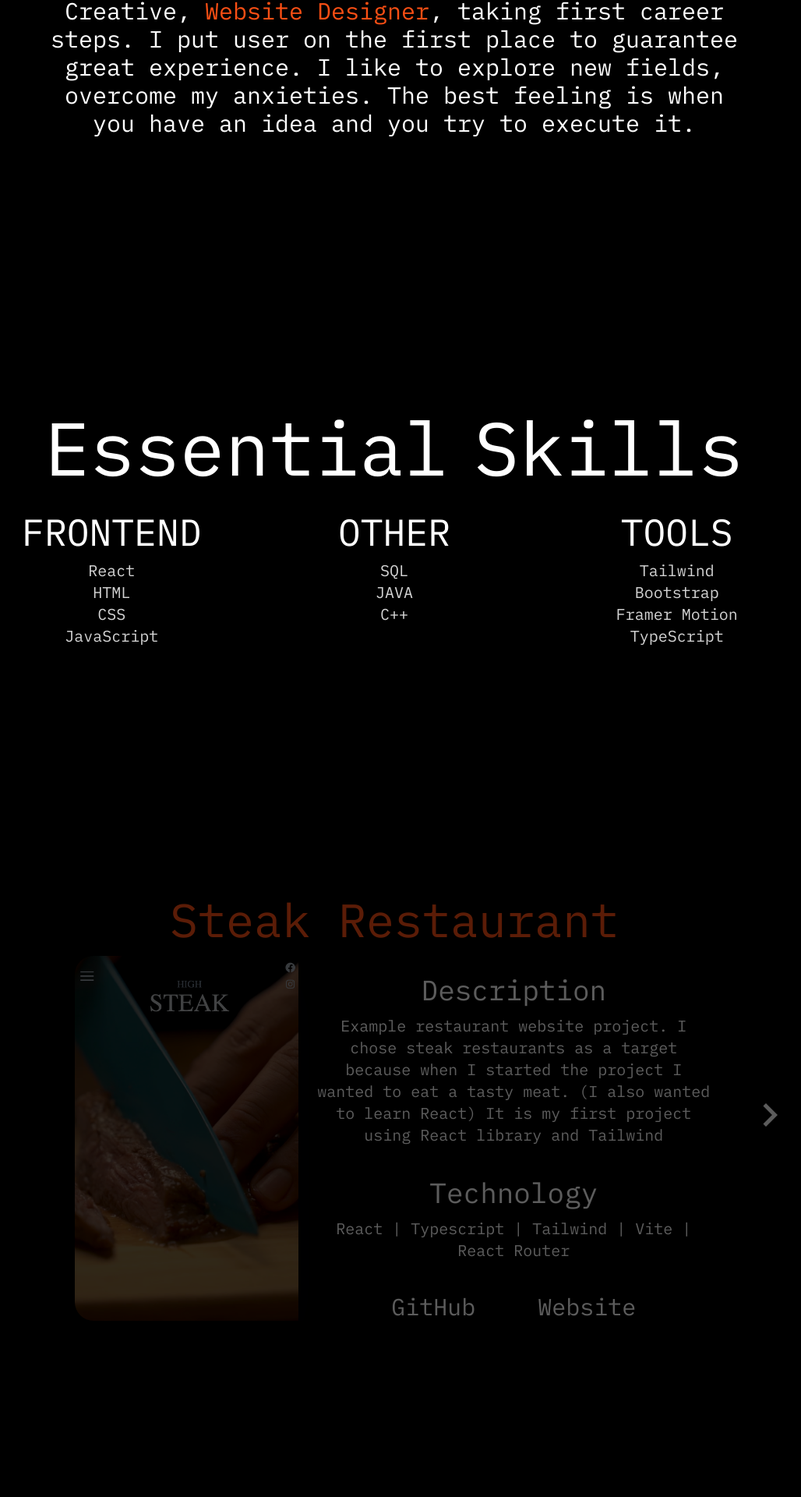
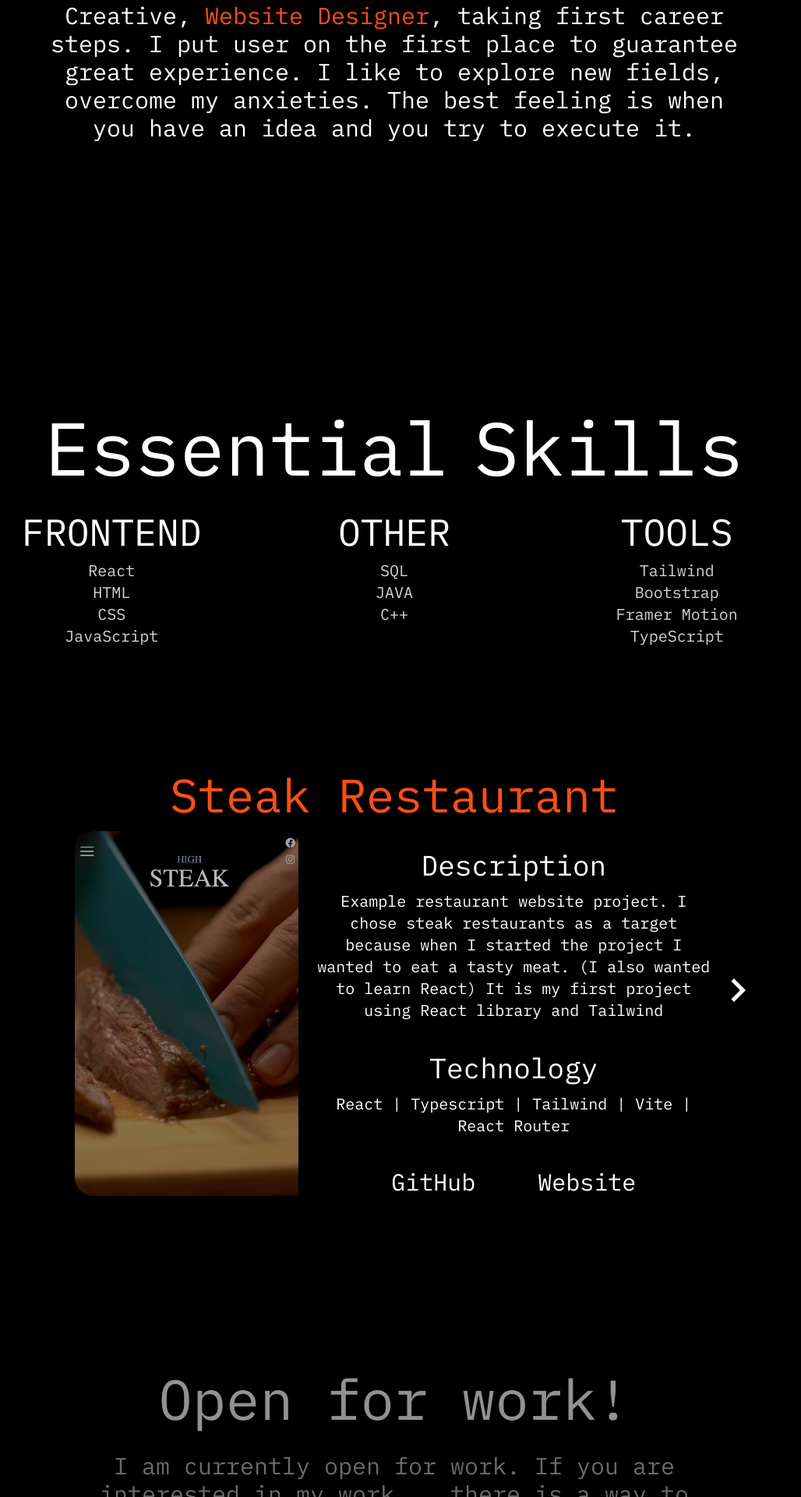
Before and after one commit to Krrystian/portfolio-2.0, a React (Vite) app: page / in a window 1280 px wide. Shown: the part 818-2738 px from the top of the page at 78% size, without its empty margins (134-1162 px from the left). Built offline with nearby package versions, Linux system fonts and the light colour scheme.

Commit message:
fixes & scroll

```diff
--- a/src/components/About.tsx
+++ b/src/components/About.tsx
@@ -1,8 +1,11 @@
 import { motion, useScroll, useTransform } from "framer-motion";
 import { Parallax } from "./Parallax";
 import { useEffect, useRef, useState } from "react";
-
-export const About = () => {
+interface Props {
+  refersA: React.RefObject<HTMLDivElement>;
+  refersB: React.RefObject<HTMLDivElement>;
+}
+export const About = ({ refersA, refersB }: Props) => {
   const scrollRef = useRef(null);
   const [scrollPosition, setScrollPosition] = useState<number>(0);
   const [hover, setHover] = useState<number>(-1);
@@ -39,23 +42,14 @@ export const About = () => {
   });
 
   const line = "Essential Skills";
-
-  // type Props = {
-  //   value: string;
-  // };
-  // const ProgressBar = ({ value }: Props) => {
-  //   return (
-  //     <div className="bg-neutral-900 rounded-xl m-1 overflow-hidden">
-  //       <div className={`h-full bg-[#fb4f14] w-[30%]`}></div>
-  //     </div>
-  //   );
-  // };
-
   return (
     <>
       <div className="h-[50vh] flex flex-col z-[1] text-center cursor-default">
         <Parallax>
-          <motion.div className=" text-white md:mx-48 mx-6 text-2xl xl:text-3xl">
+          <motion.div
+            ref={refersA}
+            className="text-white md:mx-48 mx-6 text-2xl xl:text-3xl"
+          >
             <motion.p ref={scrollRef} style={{ y: scrollValue }} className="">
               Creative,&nbsp;
               <motion.span
@@ -76,7 +70,11 @@ export const About = () => {
           </motion.div>
         </Parallax>
       </div>
-      <div className="h-[80vh] flex flex-col text-center text-white md:mx-24 mt-32 mx-6 cursor-default">
+
+      <div
+        ref={refersB}
+        className="h-[60vh] flex flex-col text-center text-white md:mx-24 mt-32 mx-6 cursor-default"
+      >
         <Parallax>
           <h2 className="md:text-7xl xl:text-8xl text-3xl flex flex-col md:flex-row justify-center border-b-2 md:border-none border-[#fb4f14]">
             {line.split(" ").map((word, index) => {
--- a/src/components/Blackdrop.tsx
+++ b/src/components/Blackdrop.tsx
@@ -2,15 +2,27 @@ import { motion } from "framer-motion";
 import { useState } from "react";
 import { IconContext } from "react-icons";
 import { BsLinkedin, BsGithub } from "react-icons/bs";
+
 interface Props {
+  setOnClick: (value: boolean) => void;
   onClick: boolean;
   items: string[];
+  refers: React.RefObject<HTMLDivElement>[];
 }
 
-export const Blackdrop = ({ onClick, items }: Props) => {
+export const Blackdrop = ({ setOnClick, onClick, items, refers }: Props) => {
   const heightUser: number = window.innerHeight + 1000;
   const widthUser: number = window.innerWidth + 1000;
   const [animationCompleted, setAnimationCompleted] = useState<boolean>(false);
+
+  const scrollIntoSection = (elementRef: React.RefObject<HTMLDivElement>) => {
+    elementRef.current?.scrollIntoView({
+      behavior: "smooth",
+      block: "center",
+      inline: "center",
+    });
+  };
+
   return (
     <div className="absolute h-full w-full flex justify-center items-center">
       <motion.div
@@ -40,7 +52,14 @@ export const Blackdrop = ({ onClick, items }: Props) => {
                   className="mb-4 cursor-pointer"
                   whileHover={{ color: "#fb4f14", scale: 1.2 }}
                 >
-                  <a href="">{item}</a>
+                  <a
+                    onClick={() => {
+                      scrollIntoSection(refers[index]);
+                      setOnClick(!onClick);
+                    }}
+                  >
+                    {item}
+                  </a>
                 </motion.div>
               );
             })}
--- /dev/null
+++ b/src/components/Contact.tsx
@@ -0,0 +1,58 @@
+import React, { useTransition } from "react";
+import { Parallax } from "./Parallax";
+import { motion } from "framer-motion";
+interface Props {
+  refers: React.RefObject<HTMLDivElement>;
+}
+
+export const Contact = ({ refers }: Props) => {
+  const line: string = "Open for work!";
+
+  return (
+    <div className="h-[85vh] md:h-[75vh] flex justify-center cursor-default mt-32">
+      <div
+        ref={refers}
+        className="h-[50vh] text-2xl md:text-3xl  text-white text-center w-[90%] md:w-[60%]"
+      >
+        <Parallax>
+          <div className="text-3xl md:text-7xl mb-8">
+            {[...line].map((word, index) => {
+              return (
+                <motion.span
+                  key={index}
+                  whileHover={{
+                    color: "#fb4f14",
+                    transition: { duration: 0.3 },
+                  }}
+                >
+                  {word}
+                </motion.span>
+              );
+            })}
+          </div>
+        </Parallax>
+        <Parallax>
+          <div>
+            I am currently open for work. If you are interested in my work...
+            there is a way to talk!
+          </div>
+        </Parallax>
+        <Parallax>
+          <div className="text-[#fb4f14] text-xl md:text-3xl cursor-pointer my-8">
+            <a href="mailto:krystiancichorz708@gmail.com">
+              krystiancichorz708@gmail.com
+            </a>
+          </div>
+        </Parallax>
+        <Parallax>
+          <div>
+            You know what to do with it right? I will handle not only your
+            positive mails but also criique or advices! If you have any
+            commission or propositions... I will be greateful to hear it from
+            you!
+          </div>
+        </Parallax>
+      </div>
+    </div>
+  );
+};
--- a/src/components/Hamburger.tsx
+++ b/src/components/Hamburger.tsx
@@ -2,8 +2,8 @@ import { motion } from "framer-motion";
 import React from "react";
 
 interface Props {
-  setOnClick: React.Dispatch<React.SetStateAction<boolean>>;
-  setOnHover: React.Dispatch<React.SetStateAction<boolean>>;
+  setOnClick: (value: boolean) => void;
+  setOnHover: (value: boolean) => void;
   onClick: boolean;
   onHover: boolean;
 }
--- a/src/components/Hero.tsx
+++ b/src/components/Hero.tsx
@@ -2,8 +2,10 @@ import React, { useState } from "react";
 import { Sentence } from "./Sentence";
 import { Parallax } from "./Parallax";
 import { motion, useScroll, useTransform } from "framer-motion";
-
-export const Hero = () => {
+interface Props {
+  refers: React.RefObject<HTMLDivElement>;
+}
+export const Hero = ({ refers }: Props) => {
   const line1 = "Hello";
   const line2 = "I'm Krystian";
   const line3 = "Junior Web Developer";
@@ -20,7 +22,10 @@ export const Hero = () => {
     <>
       <div className="h-[100vh] flex flex-col justify-center items-center cursor-default z-[1]">
         <Parallax>
-          <div className="flex flex-col justify-between relative h-[40px] w-full">
+          <div
+            ref={refers}
+            className="flex flex-col justify-between relative h-[40px] w-full"
+          >
             <motion.div style={{ y: yValue1 }}>
               <Sentence
                 specs="text-neutral-400 text-5xl text-center md:text-[10rem] absolute w-full top-[-50px] md:top-[-175px]"
--- a/src/components/Projects.tsx
+++ b/src/components/Projects.tsx
@@ -2,12 +2,10 @@ import { motion } from "framer-motion";
 import { Parallax } from "./Parallax";
 import { useState, useEffect } from "react";
 import { MdKeyboardArrowLeft, MdKeyboardArrowRight } from "react-icons/md";
-//Obrazki w roznym tempie pojawiaja sie na ekranie oraz po kliknięciu wyświetlają moduły.
-
-//KONTAKT - Pomysł: Wyświetlenie informacji na środku o mozliwosci kontaktu ze mną oraz na dole
-//po czasie animacja strzałki kontaktującej do mnie
-
-export const Projects = () => {
+interface Props {
+  refers: React.RefObject<HTMLDivElement>;
+}
+export const Projects = ({ refers }: Props) => {
   let [element, setElement] = useState<number>(0);
   useEffect(() => setElement(0), []);
   const items = [
@@ -28,6 +26,15 @@ export const Projects = () => {
       technology: "JavaScript | Bootstrap",
       github: "https://github.com/Krrystian/MysteryBox-Shop",
       website: "https://krrystian.github.io/MysteryBox-Shop/",
+    },
+    {
+      name: "Portfolio v1",
+      image: "photos/portfolio.png",
+      description:
+        "My first protfolio that has nothing to do with website styling, but it was my first attempt to make a website. I mostly used plain CSS and HTML with JavaScript to complete it. It's not mobile first =C",
+      technology: "JavaScript | HTML | CSS",
+      github: "https://github.com/Krrystian/Portfolio",
+      website: "https://krrystian.github.io/Portfolio",
     },
   ];
   type cardProps = {
@@ -51,14 +58,13 @@ export const Projects = () => {
     return (
       <motion.div
         key={index}
-        className={
-          index === element
-            ? "bg-transparent rounded-3xl w-[80%] absolute"
-            : "hidden"
-        }
+        initial={{ opacity: 0 }}
+        animate={index === element ? { opacity: 1 } : { opacity: 0 }}
+        transition={{ duration: 1 }}
+        className="bg-transparent rounded-3xl w-[80%] absolute"
       >
-        <p className="mb-4 text-3xl lg:text-6xl text-[#fb4f14]">{name}</p>
-        <div className="text-2xl flex justify-between mb-4 lg:hidden ">
+        <p className="mb-4 text-3xl xl:text-6xl text-[#fb4f14]">{name}</p>
+        <div className="text-2xl flex justify-between mb-4 xl:hidden ">
           <motion.a href={github} whileHover={{ color: "#fb4f14" }}>
             GitHub
           </motion.a>
@@ -69,9 +75,9 @@ export const Projects = () => {
         <div className="h-full overflow-hidden flex justify-center gap-5 rounded-3xl">
           <img
             src={image}
-            className="object-cover brightness-75 shadow-slate-950 shadow-2xl lg:w-[35%]"
+            className="object-cover brightness-75 shadow-slate-950 shadow-2xl xl:w-[35%]"
           />
-          <div className="hidden lg:flex text-xl flex-col">
+          <div className="hidden xl:flex text-xl flex-col">
             <h3 className="text-4xl mt-10 md:mt-6 mb-3">Description</h3>
             <p>{description}</p>
             <h3 className="text-4xl mt-10 mb-3">Technology</h3>
@@ -97,29 +103,40 @@ export const Projects = () => {
   };
 
   return (
-    <div className=" h-[100vh] text-white flex justify-center text-6xl">
-      <div className="h-[70vh] flex justify-center text-center relative">
+    <div className=" h-[80vh] text-white flex justify-center text-6xl">
+      <div
+        ref={refers}
+        className="h-[70vh] flex justify-center text-center relative"
+      >
         <Parallax>
           <motion.div
             className={
-              "absolute cursor-pointer flex left-[-10%] lg:left-0 items-center h-[70vh] bg-[rgba(0,0,0,0.35)] rounded-2xl z-[1]"
+              element !== 0
+                ? "absolute cursor-pointer flex left-[-10%] xl:left-[4%] items-center h-[70vh] rounded-2xl z-[1]"
+                : "absolute cursor-default flex left-[-10%] xl:left-[4%] items-center h-[70vh] rounded-2xl z-[1]"
             }
             initial={{ opacity: 1 }}
             animate={element === 0 ? { opacity: 0 } : {}}
-            whileHover={{ scale: 1.05, color: "#fb4f14" }}
+            whileHover={{ scale: 1.2, color: "#fb4f14" }}
             onClick={() => {
-              setElement((element) => element - 1);
+              setElement((element) => (element > 0 ? element - 1 : element));
             }}
           >
             <MdKeyboardArrowLeft />
           </motion.div>
           <motion.div
-            className="absolute cursor-pointer flex right-[-10%] lg:right-0 items-center h-[70vh] bg-[rgba(0,0,0,0.35)] rounded-2xl z-[1]"
+            className={
+              element !== items.length - 1
+                ? "absolute cursor-pointer flex right-[-10%] xl:right-[4%] items-center h-[70vh] rounded-2xl z-[1]"
+                : "absolute cursor-default flex right-[-10%] xl:right-[4%] items-center h-[70vh] rounded-2xl z-[1]"
+            }
             initial={{ opacity: 0 }}
             animate={element !== items.length - 1 ? { opacity: 1 } : {}}
-            whileHover={{ scale: 1.05, color: "#fb4f14" }}
+            whileHover={{ scale: 1.2, color: "#fb4f14" }}
             onClick={() => {
-              setElement((element) => element + 1);
+              setElement((element) =>
+                element < items.length - 1 ? element + 1 : element
+              );
             }}
           >
             <MdKeyboardArrowRight />
@@ -128,6 +145,7 @@ export const Projects = () => {
           <div className="h-[70vh] w-[80vw] flex justify-center text-center relative overflow-hidden">
             {items.map((item, index) => (
               <Card
+                key={index}
                 index={index}
                 name={item.name}
                 image={item.image}
```
Also changed, not shown: public/photos/portfolio.png (added).
